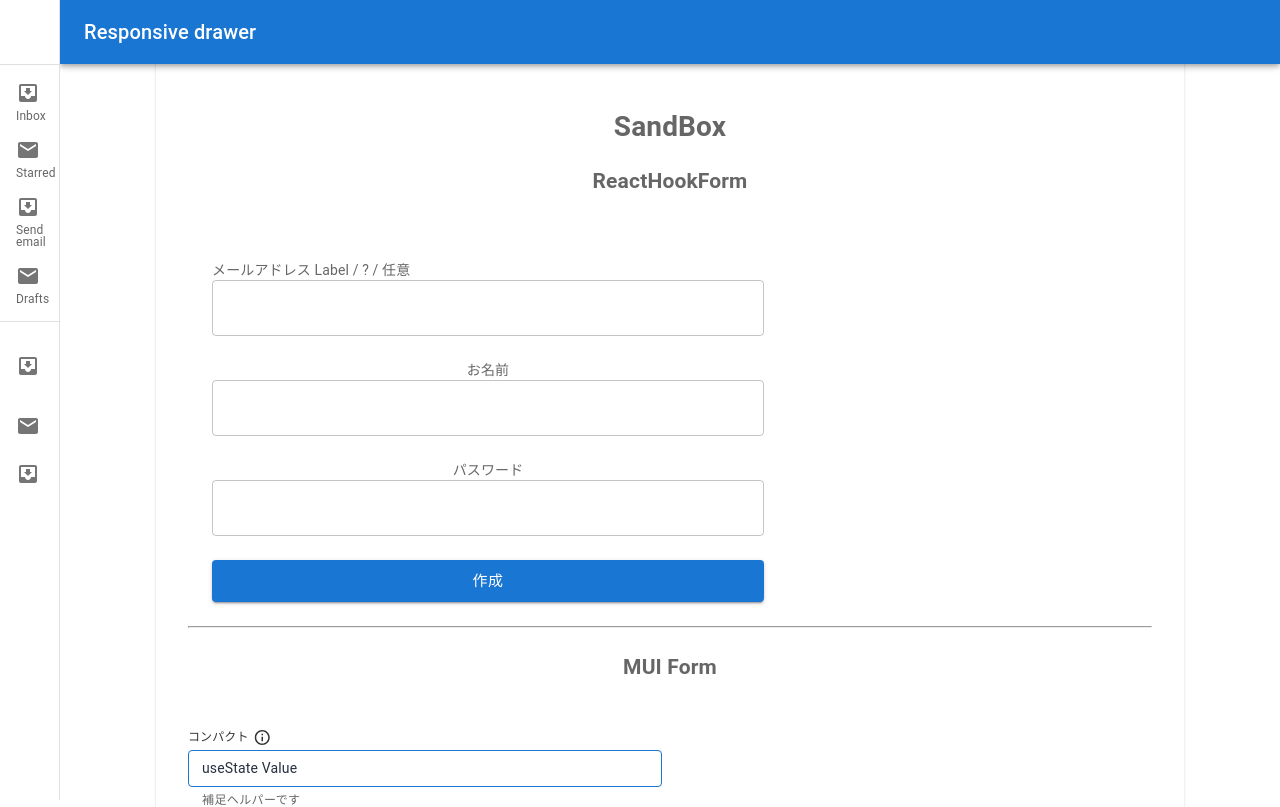
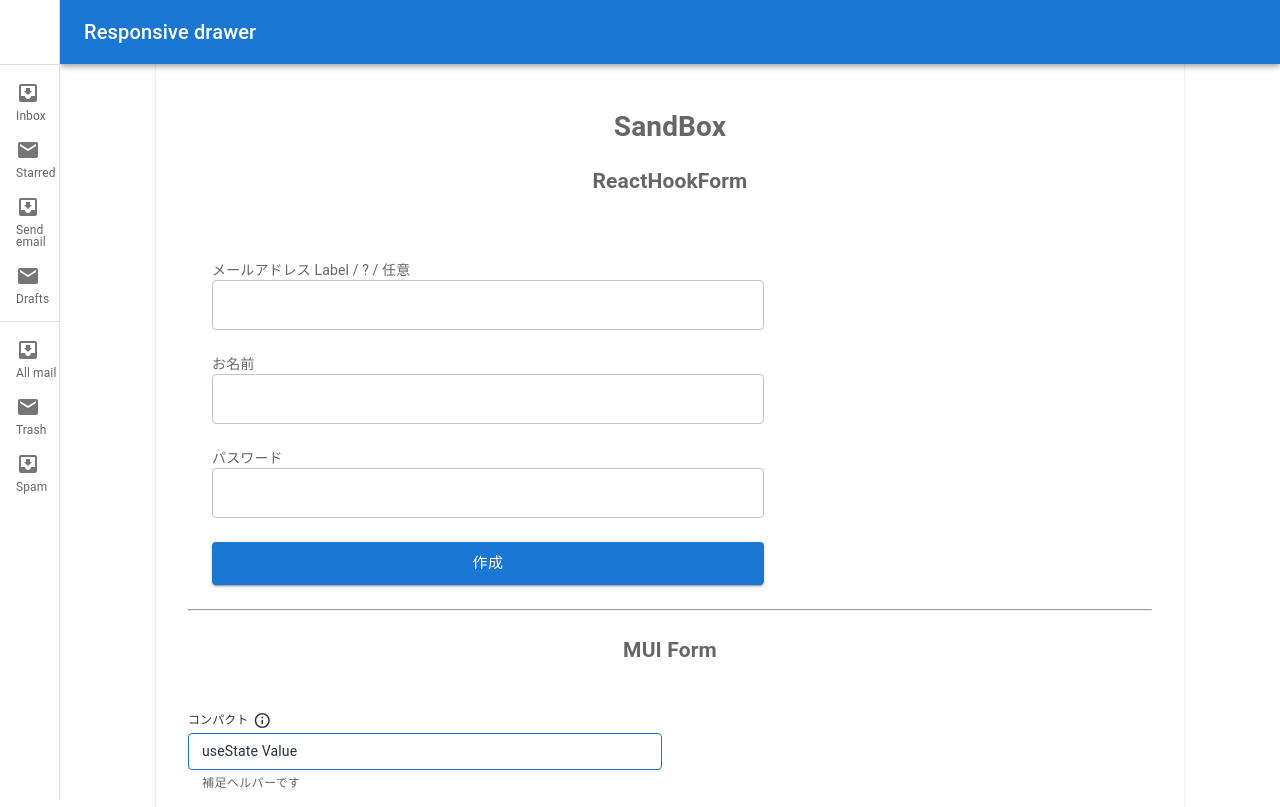
Before and after one commit to BoxPistols/MUI-SandBox_220430, a React (Create React App) app: page /sand-box in a window 1280 px wide. Shown: the top 807 px of the page. Built offline with nearby package versions, Linux system fonts and the light colour scheme.

Commit message:
set base style

```diff
--- a/src/components/Form/ReactHookForm.tsx
+++ b/src/components/Form/ReactHookForm.tsx
@@ -1,11 +1,10 @@
 import React from 'react'
 import {
-  alpha,
   Button,
   Container,
   FormControl,
   InputLabel,
-  InputBase,
+  // InputBase,
   Stack,
   styled,
   TextField,
@@ -15,7 +14,6 @@ import { yupResolver } from '@hookform/resolvers/yup'
 import * as yup from 'yup'
 
 type Props = {
-  // formStyle: string
   id?: string
   htmlFor?: string
   inLabelName?: string
@@ -43,46 +41,33 @@ interface SampleFormInput {
 const schema = yup.object({
   email: yup
     .string()
-    .required('必須だよ')
+    .required('必須です')
     .email('正しいメールアドレス入力してね'),
-  name: yup.string().required('必須だよ'),
+  name: yup.string().required('必須です'),
   password: yup
     .string()
-    .required('必須だよ')
-    .min(6, '少ないよ')
+    .required('必須です')
+    .min(6, '6文字以上で入力してください')
     .matches(
-      /^(?=.*[A-Za-z])(?=.*\d)(?=.*[@$!%*#?&])[A-Za-z\d@$!%*#?&].*$/,
-      'パスワード弱いよ'
+      // /^(?=.*[A-Za-z])(?=.*\d)(?=.*[@$!%*#?&])[A-Za-z\d@$!%*#?&].*$/,
+      /^(?=.*[A-Za-z])(?=.*\d)(?=.*[@$!%*#?&]).*$/,
+      'パスワードが弱いです。英数字、記号@$!%*#のいずれかを含めてください'
     ),
 })
 
-//  Re Design
-const OriginLabel = styled(InputLabel)(({ theme }) => ({
-  // MuiFormLabel-root-MuiInputLabel-root
-  // '& .MuiFormLabel-root.MuiInputLabel-root': {},
+//  Custom Label
+const CustomLabel = styled(InputLabel)(({ theme }) => ({
   fontSize: '14px',
   position: 'initial',
-  // display: 'flex',
-  // width: 'calc(133% - 24px)', // MUIデフォルトのwidthの合わせる
   textAlign: 'left',
-  // backgroundColor: 'tomato',
   transform: 'none',
-  // color: alpha(theme.palette.text.primary, 0.8),
-  // },
 }))
 
-// const BootstrapInput = styled(TextField)(({ theme }) => ({
-const BootstrapInput = styled(TextField)(({ theme }) => ({
-  'label + &': {
-    marginTop: theme.spacing(0),
+//  Custom Input Form
+const CustomInput = styled(TextField)(({ theme }) => ({
+  '.MuiInputBase-input.MuiOutlinedInput-input': {
+    padding: '0.85em',
   },
-  // '& .MuiFormControl-root': {
-  //   margin: 0,
-  //   padding: 0,
-  // },
-  // '& .MuiInputBase-input': {
-  //   fontSize: 16,
-  // },
 }))
 
 export const ReactHookForm = () => {
@@ -105,33 +90,25 @@ export const ReactHookForm = () => {
       <Container maxWidth="sm" sx={{ margin: 'auto', pt: 5 }}>
         <Stack spacing={3}>
           <FormControl>
-            <OriginLabel shrink htmlFor="exp">
+            <CustomLabel shrink htmlFor="mailAddress">
               メールアドレス Label / ? / 任意
-            </OriginLabel>
-
-            <BootstrapInput
-              id="exp"
+            </CustomLabel>
+            <CustomInput
+              id="mailAddress"
               required
               type="email"
               {...register('email')}
               error={'email' in errors}
               helperText={errors.email?.message}
             />
-
-            {/* <TextField
-              id="exp"
-              required
-              type="email"
-              {...register('email')}
-              error={'email' in errors}
-              helperText={errors.email?.message}
-            /> */}
           </FormControl>
 
           <FormControl>
-            <label>お名前</label>
-            <TextField
+            <CustomLabel htmlFor="addName">お名前</CustomLabel>
+            <CustomInput
+              id="addName"
               required
+              type="name"
               {...register('name')}
               error={'name' in errors}
               helperText={errors.name?.message}
@@ -139,8 +116,11 @@ export const ReactHookForm = () => {
           </FormControl>
 
           <FormControl>
-            <label>パスワード</label>
-            <TextField
+            <CustomLabel shrink htmlFor="addPass">
+              パスワード
+            </CustomLabel>
+            <CustomInput
+              id="addPass"
               required
               type="password"
               {...register('password')}
--- a/src/layout/global-drawer.tsx
+++ b/src/layout/global-drawer.tsx
@@ -67,10 +67,22 @@ export default function ResponsiveDrawer(props: Props) {
         {['All mail', 'Trash', 'Spam'].map((text, index) => (
           <ListItem key={text} disablePadding>
             <ListItemButton>
-              <ListItemIcon>
-                {index % 2 === 0 ? <InboxIcon /> : <MailIcon />}
-              </ListItemIcon>
-              <ListItemText primary={text} />
+              <Box>
+                <ListItemIcon>
+                  {index % 2 === 0 ? <InboxIcon /> : <MailIcon />}
+                </ListItemIcon>
+                {/* <ListItemText primary={text} /> */}
+                <Typography
+                  sx={{
+                    fontSize: 12,
+                    whitespace: 'wrap',
+                    lineHeight: 1,
+                    color: 'text.secondary',
+                  }}
+                >
+                  {text}
+                </Typography>
+              </Box>
             </ListItemButton>
           </ListItem>
         ))}
```
